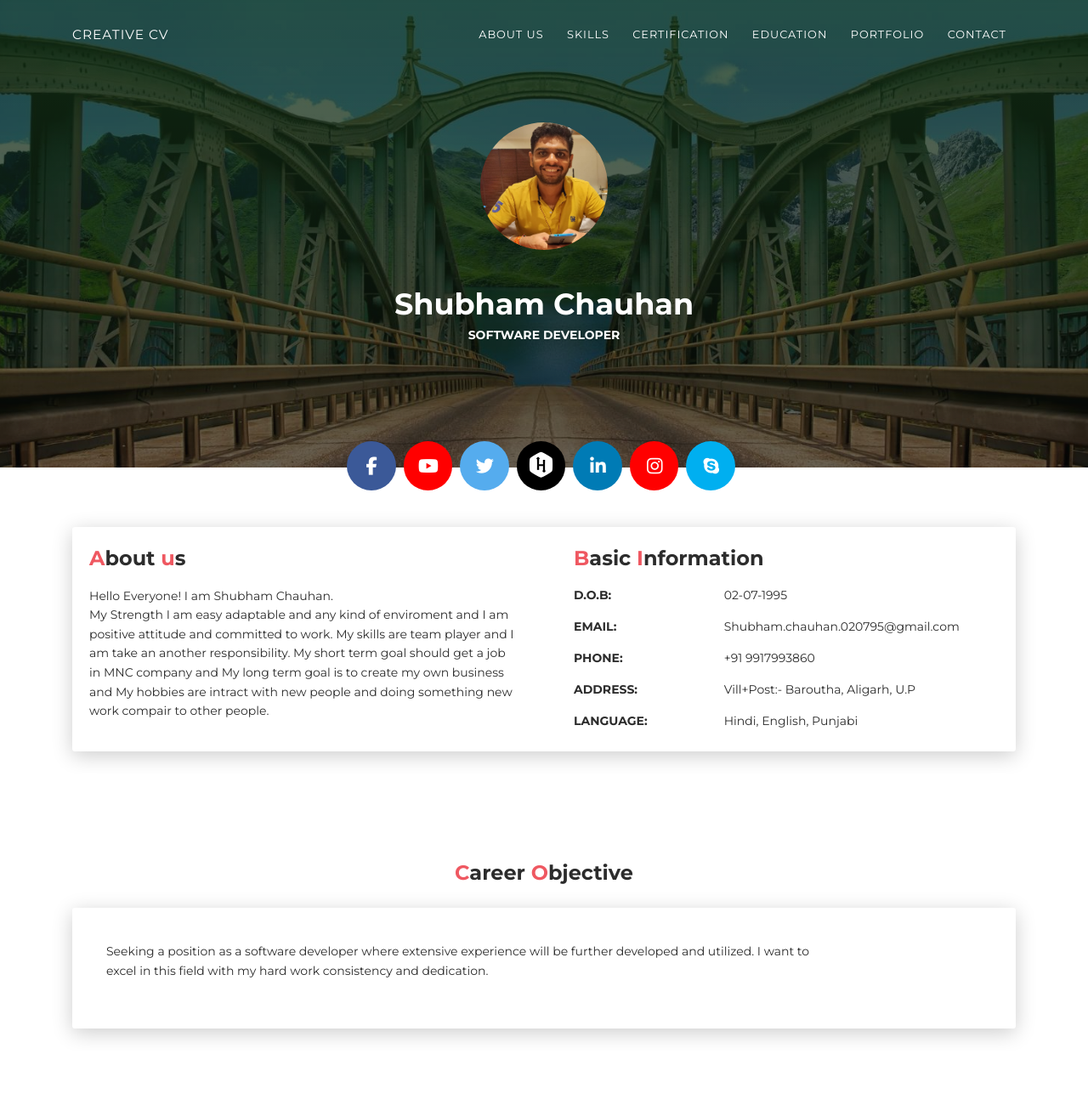
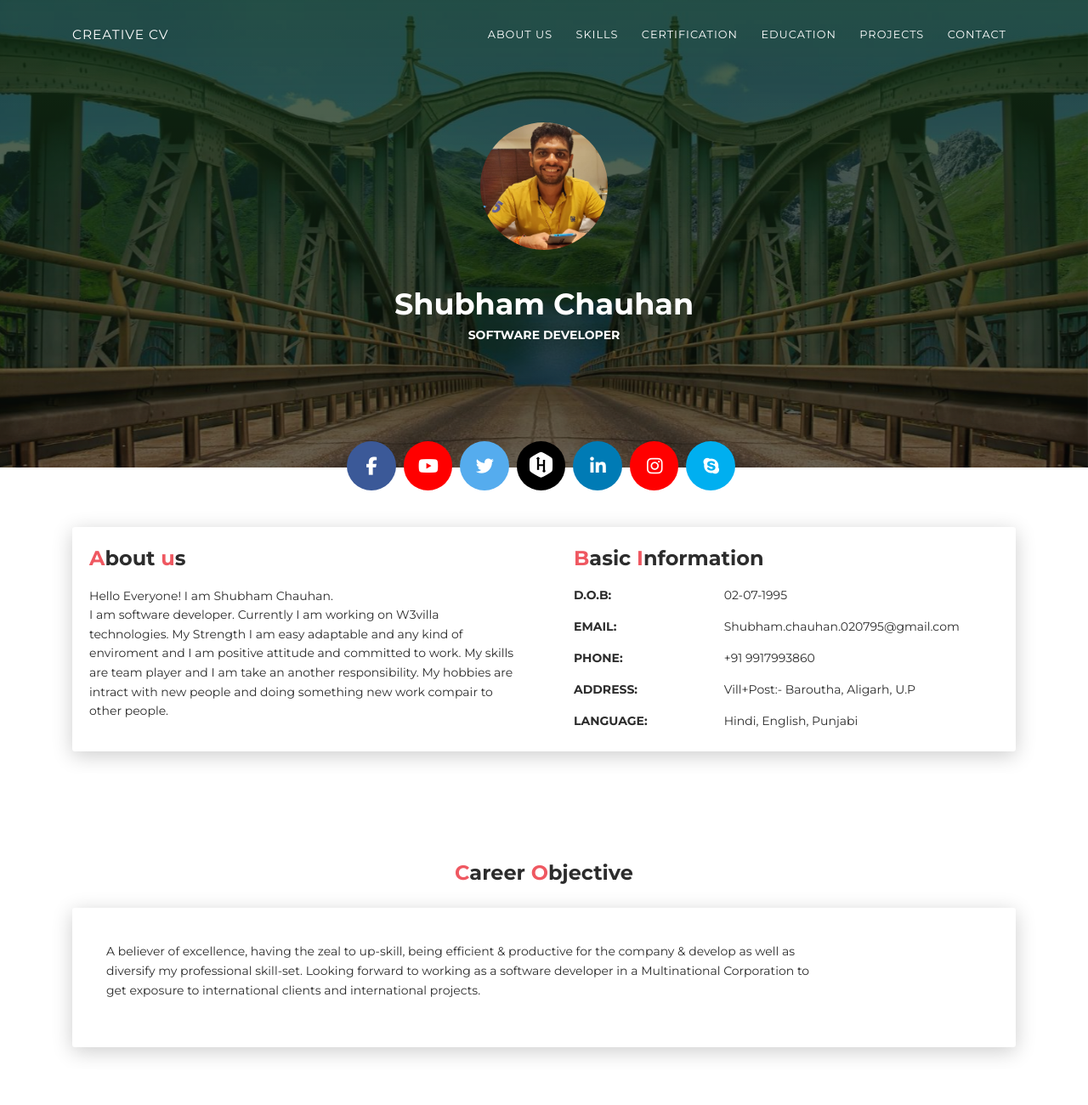
Before and after one commit to ShubhamChauhanJi/Shubhamchauhanji.github.io, a plain HTML site: page index.html in a window 1280 px wide. Shown: the top 1300 px of the page at 85% size. Drawn offline with Linux system fonts and the light colour scheme.

Commit message:
change career objective

```diff
--- a/index.html
+++ b/index.html
@@ -28,7 +28,7 @@
                 <li class="nav-item"><a class="nav-link smooth-scroll" href="#skill">Skills</a></li>
                 <li class="nav-item"><a class="nav-link smooth-scroll" href="#certification">Certification</a></li>
 				<li class="nav-item"><a class="nav-link smooth-scroll" href="#education">Education</a></li>
-                <li class="nav-item"><a class="nav-link smooth-scroll" href="#portfolio">Portfolio</a></li>
+                <li class="nav-item"><a class="nav-link smooth-scroll" href="#portfolio">Projects</a></li>
                 <li class="nav-item"><a class="nav-link smooth-scroll" href="#contact">Contact</a></li>
               </ul>
             </div>
@@ -64,7 +64,7 @@
         <div class="col-lg-6 col-md-12">
           <div class="card-body">
             <div class="h4 mt-0 title"><span style="color: #EF5861;">A</span>bout <span style="color: #EF5861;">u</span>s</div>
-            <p>Hello Everyone! I am Shubham Chauhan.<br/>My Strength I am easy adaptable and any kind of enviroment and I am positive attitude and committed to work. My skills are team player and I am take an another responsibility. My short term goal should get a job in MNC company and My long term goal is to create my own business and My hobbies are intract with new people and doing something new work compair to other people. </p>
+            <p>Hello Everyone! I am Shubham Chauhan.<br/>I am software developer. Currently I am working on W3villa technologies. My Strength I am easy adaptable and any kind of enviroment and I am positive attitude and committed to work. My skills are team player and I am take an another responsibility. My hobbies are intract with new people and doing something new work compair to other people. </p>
             <p><!-- <a href="#education" target="">Learn More</a>--></p>
           </div>
         </div>
@@ -109,7 +109,7 @@
                 <p class="category">CEO / WEBM</p>
               </div>-->
               <div class="col-lg-10 col-md-9">
-                <p> Seeking a position as a software developer where extensive experience will be further developed and utilized. I want to excel in this field with my hard work consistency and dedication.
+                <p> A believer of excellence, having the zeal to up-skill, being efficient & productive for the company & develop as well as diversify my professional skill-set. Looking forward to working as a software developer in a Multinational Corporation to get exposure to international clients and international projects.
 </p>
               </div>
             </div>
@@ -567,7 +567,7 @@
   <div class="container">
     <div class="row">
       <div class="col-md-6 ml-auto mr-auto">
-        <div class="h4 text-center mb-4 title"><span style="color: #EF5861;">P</span>ortfolio</div>
+        <div class="h4 text-center mb-4 title"><span style="color: #EF5861;">P</span>rojects</div>
         <div class="nav-align-center">
           <ul class="nav nav-pills nav-pills-primary" role="tablist">
             <li class="nav-item"><a class="nav-link active" data-toggle="tab" href="#web-development" role="tablist"><i class="fa fa-laptop" aria-hidden="true"></i></a></li>
@@ -634,7 +634,7 @@
             <div class="row">
 
               <div class="col-lg-10 col-md-9">
-                <p> Sir, you should connect with me because I am a determined and a hard working person. Once, I start doing my work, I always try to finish it on time and in the best way possible. Though I don't have any work experience yet, but I am keen learner and I am always ready to learn new things.</p>
+                <p> Sir, you should connect with me because I am a determined and a hard working person. Once, I start doing my work, I always try to finish it on time and in the best way possible. I have 1.5 year expercience in software development. I am keen learner and I am always ready to learn new things.</p>
               </div>
             </div>
           </div>
```
